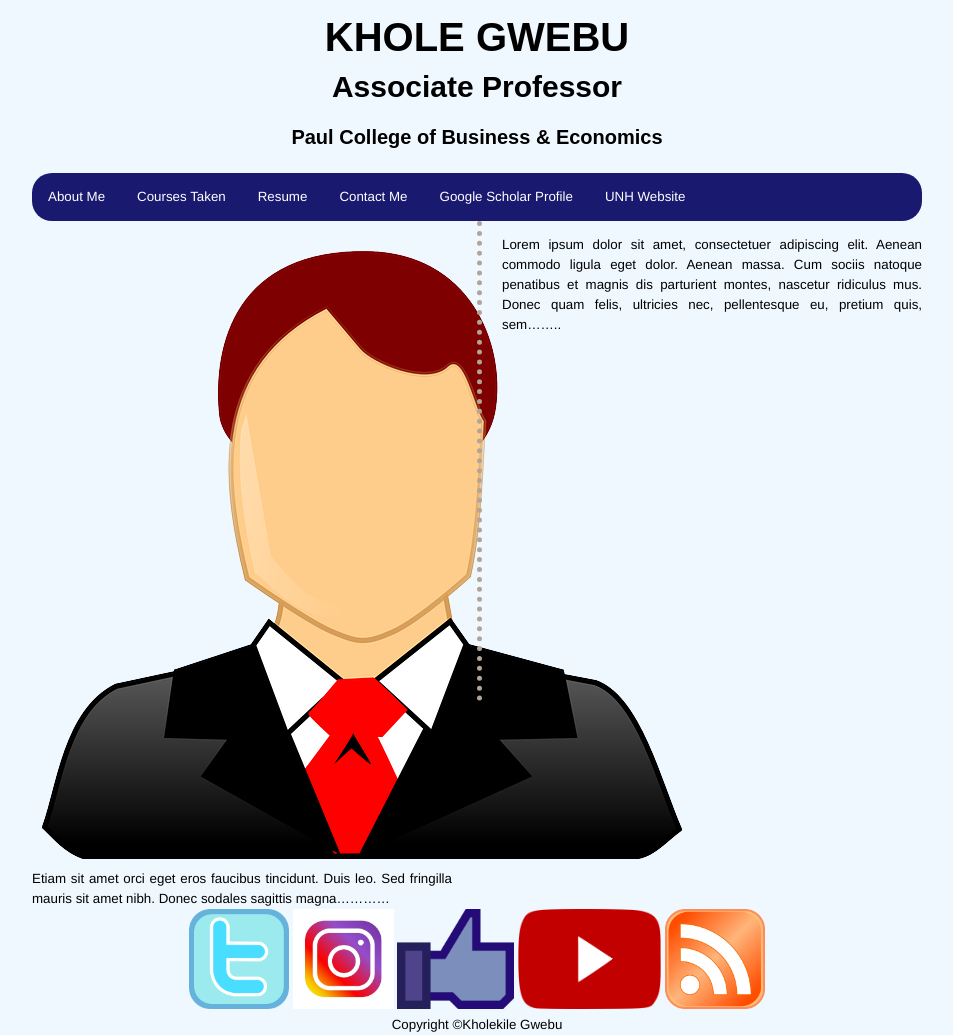
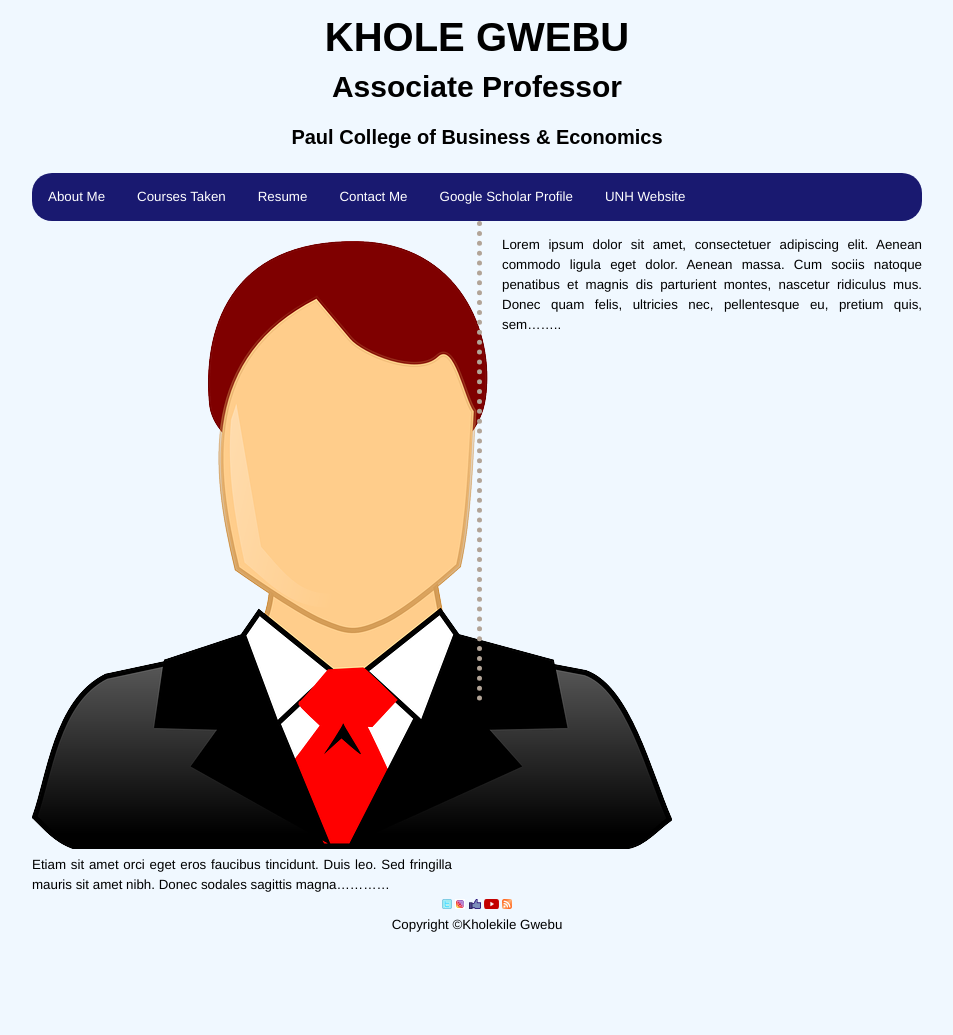
Before and after one commit to kgwebu/inclass, a plain HTML site: page index.html in a window 1280 px wide. Shown: the whole page, without its empty margins (163-1116 px from the left). After the commit the page ends 995 px from the top, so only its background shows below. Drawn offline with Linux system fonts and the light colour scheme.

Commit message:
Update main.css

```diff
--- a/main.css
+++ b/main.css
@@ -97,7 +97,7 @@ h4 {
 
 }
 
-#intro-image {
+#intro-imag {
 
     float: left;
     margin: 10px;
@@ -107,6 +107,6 @@ h4 {
 
 #footer-image {
 
-   height: 100px;
-    width=100px;
+   height: 10px;
+    width=10px;
 }
```
